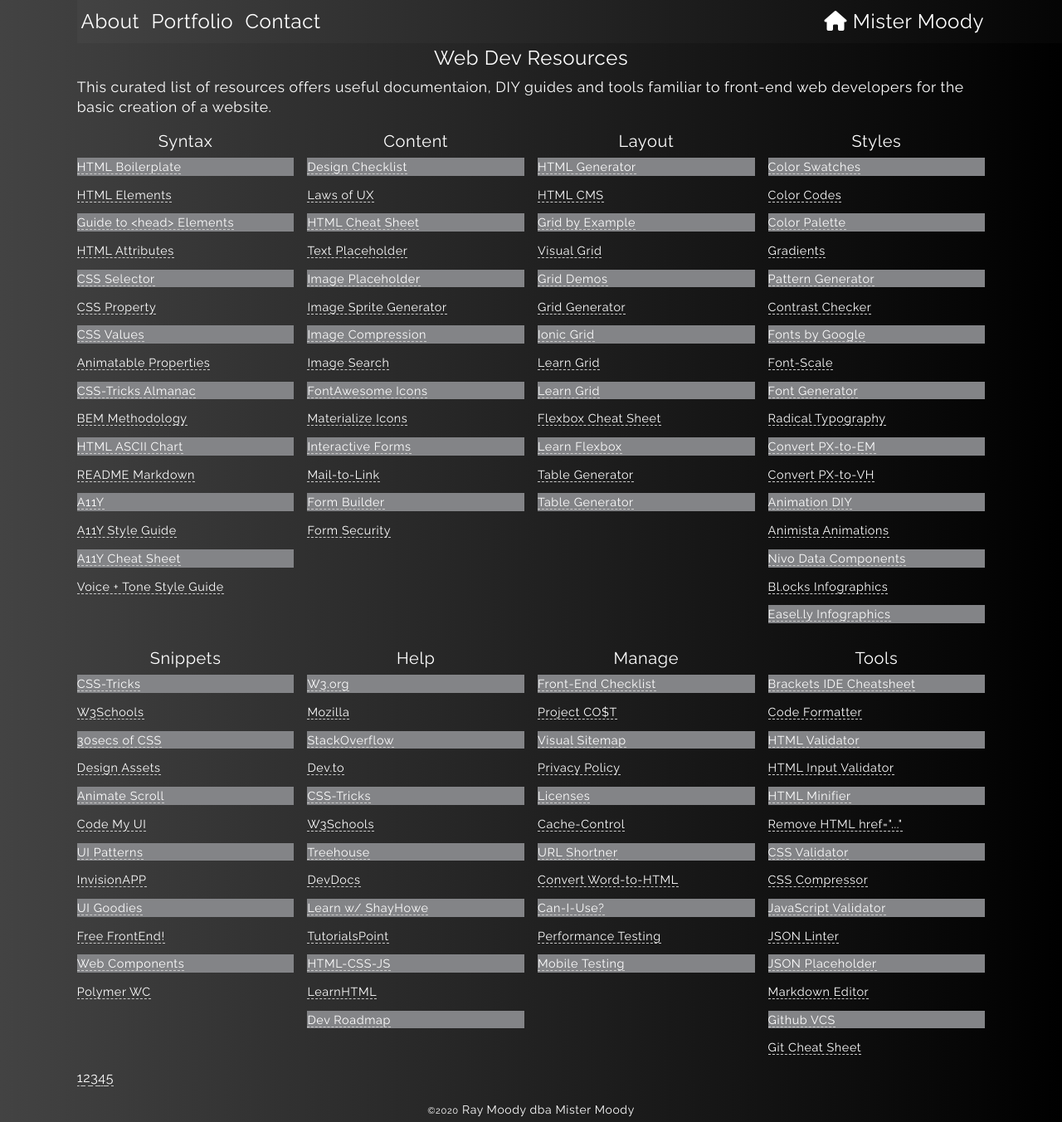
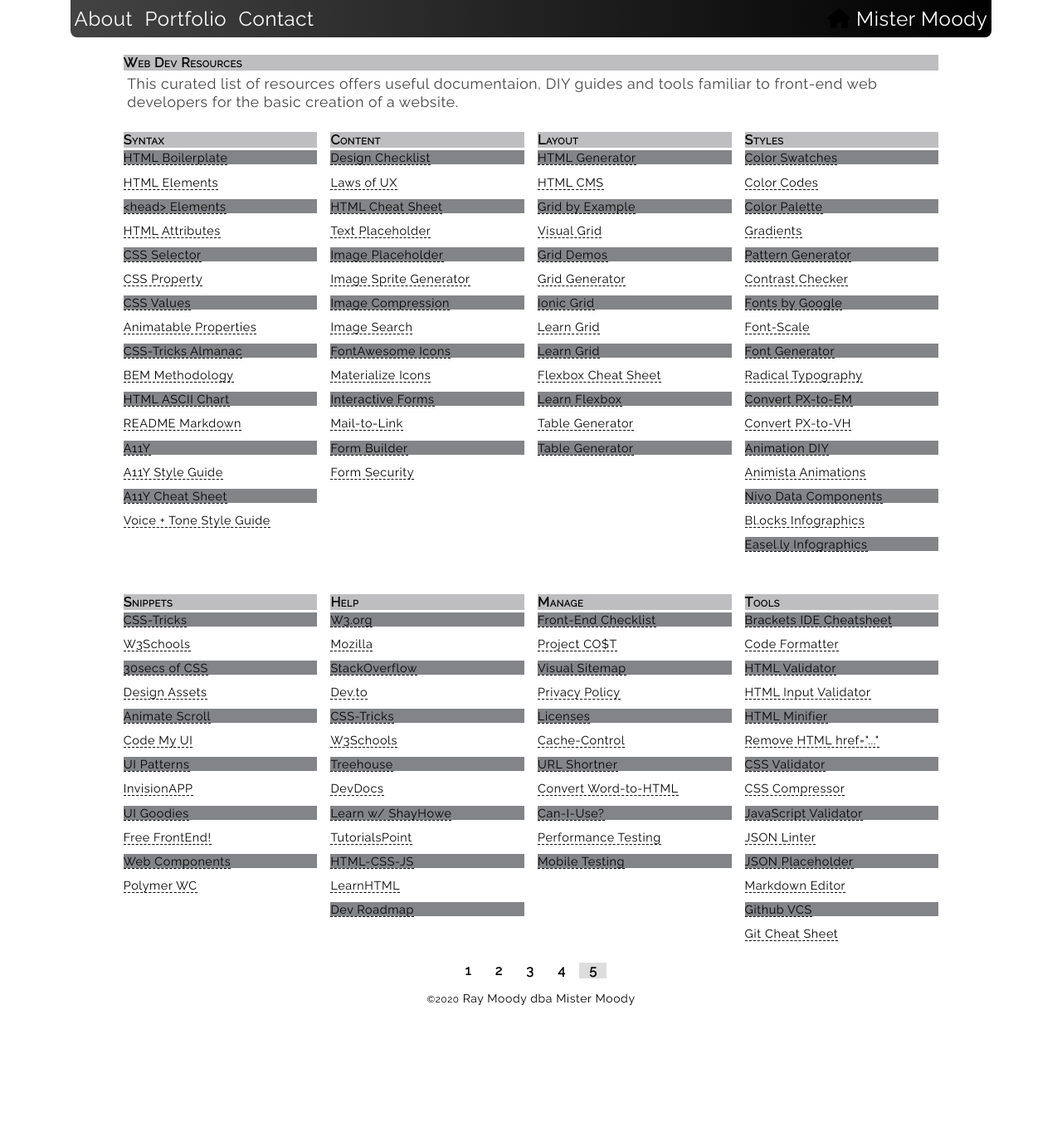
Before and after one commit to MisterMoody/mistermoody, a PHP site: page /mistermoody/webdesign/resources.php in a window 1280 px wide. Shown: the whole page at 83% size. After the commit the page ends 1212 px from the top, so only its background shows below. Run offline with PHP 8.4, Linux system fonts and the light colour scheme; some libraries are stand-ins or nearby versions.

Commit message:
Update webdesign/resources page to Accept webdesignHeader.php

```diff
--- a/css/grid.css
+++ b/css/grid.css
@@ -622,11 +622,18 @@ h2.res__sectionTitle + div {margin-bottom: 0.4em;}
   }
 }
 
+/**/
+/**/
+/* ============================================ */
 
 
-/**/
-/**/
-/* portfolio/WEBDESIGN */
+
+
+
+/* ============================================ */
+/* 3. WEBDESIGN/ ============================== */
+/* ============================================ */
+/* WEBDESIGN/index MAIN-STYLES */
 .chapter__Book {
   background-color: transparent;
   display: grid;
@@ -663,8 +670,6 @@ div.chapter__Date_Tag {
   grid-template-columns: 25vw repeat(auto-fill, minmax(44px, 170px));
   justify-content: space-between;
 }
-
-
 .chapter__Tags {      /* Article 'Headline' TAGS */
   margin: 0;
   display: grid;
@@ -680,7 +685,7 @@ div.chapter__Date_Tag {
   border-radius: 8px;
   box-shadow: 0px 1px 2px 0px  rgba(255,255,255,0.8);
 }
-@media only screen and (min-width: 768px) {
+@media only screen and (min-width: 800px) {
   .chapter__Book {
     display: grid;
     grid-template-rows: auto;
@@ -709,7 +714,6 @@ div.chapter__Date_Tag {
     grid-template-columns: 24vw repeat(auto-fill, minmax(44px, 200px));
     justify-content: space-between;
   }
-
   .chapter__Tags {
     margin: 0;
     display: grid;
@@ -723,59 +727,11 @@ div.chapter__Date_Tag {
     font-size: 0.8em;
   }
 }
+
+/* ============================================ */
 /* ============================================ */
 
 
-/* portfolio/WebDesign/RESOURCES */
-.resSyntax {grid-area: syntax;}
-.resContent {grid-area: contentRes;}
-.resLayout {grid-area: layout;}
-.resStyles {grid-area: styles;}
-.resSnippets {grid-area: snippets;}
-.resHelp {grid-area: helpRes;}
-.resManage {grid-area: manage;}
-.resTools {grid-area: tools;}
-.resourceGrid {
-  display: grid;
-  width: 100%;
-  grid-template-columns: repeat(2, 1fr);
-  grid-template-rows: minmax(20px, auto);
-  grid-template-areas:
-    "syntax contentRes"
-    "layout styles"
-    "snippets helpRes"
-    "manage tools";
-  grid-gap: 1em;
-}
-.resourceLink {
-  margin-bottom: 1em;
-  display: grid;
-  grid-template-columns: 1fr;
-  font-size: 0.84em;
-  grid-gap: 0.48em;
-}
-/* Alternate Background-Scheme */
-.resourceLink > span:nth-child(4n+1),
-.resourceLink > span:nth-child(4n+3) {
-  background-color:#838487;
-}
-@media only screen and (min-width: 800px) {
-  .resourceGrid {
-    display: grid;
-    width: 100%;
-    grid-template-columns: repeat(4, 1fr);
-    grid-template-rows: auto;
-    grid-template-areas:
-      "syntax contentRes layout styles"
-      "snippets helpRes manage tools";
-  }
-  .resourceLink {
-    font-size: 0.9em;
-  grid-gap: 0.84em;
-  }
-}
-/* ============================================ */
-/* ============================================ */
 
 
 /* ============================================ */
--- a/css/webdesignStyles.css
+++ b/css/webdesignStyles.css
@@ -348,23 +348,6 @@ ol.alpha {list-style-type: lower-alpha;}
 }
 /**********************/
 
-/* ============================================ */
-/* ============================================ */
-/* Lines 276 - 352 are for 'Semantic Markup'    */
-/*   GLOSSARY GRID    */
-.glossary {
-   width: 100%;
-   /*font-size: 0.80em;*/
-   margin: 0 auto;
-   padding: 0;
-   display: grid;
-   grid-template-rows: repeat(auto, 24px);
-   grid-template-columns: 4.2em 1fr;
-   grid-gap: 8px;
- }
-.glossary div:nth-child(even) {font-size: .88em;}
-.glossary div:nth-child(odd) {font-size: 1em;}
-
 /*Unicode Character Grid*/
 .characterGrid {
   margin: 0;
@@ -396,10 +379,77 @@ ol.alpha {list-style-type: lower-alpha;}
 /**//*******************************//**/
 
 
+/* ============================================ */
+/* ============================================ */
+/* webdesign/resources'    */
+/*   GLOSSARY GRID  (currently in semantic markup)  */
+.glossary {
+   width: 100%;
+   /*font-size: 0.80em;*/
+   margin: 0 auto;
+   padding: 0;
+   display: grid;
+   grid-template-rows: repeat(auto, 24px);
+   grid-template-columns: 4.2em 1fr;
+   grid-gap: 8px;
+ }
+.glossary div:nth-child(even) {font-size: .88em;}
+.glossary div:nth-child(odd) {font-size: 1em;}
+
+
+/* portfolio/WebDesign/RESOURCES */
+.resSyntax {grid-area: syntax;}
+.resContent {grid-area: contentRes;}
+.resLayout {grid-area: layout;}
+.resStyles {grid-area: styles;}
+.resSnippets {grid-area: snippets;}
+.resHelp {grid-area: helpRes;}
+.resManage {grid-area: manage;}
+.resTools {grid-area: tools;}
+.resourceGrid {
+  display: grid;
+  width: 100%;
+  grid-template-columns: repeat(2, 1fr);
+  grid-template-rows: minmax(20px, auto);
+  grid-template-areas:
+    "syntax contentRes"
+    "layout styles"
+    "snippets helpRes"
+    "manage tools";
+  grid-gap: 1em;
+}
+.resourceLink {
+  margin-bottom: 1em;
+  display: grid;
+  grid-template-columns: 1fr;
+  font-size: 0.84em;
+  grid-gap: 0.48em;
+}
+/* Alternate Background-Scheme */
+.resourceLink > span:nth-child(4n+1),
+.resourceLink > span:nth-child(4n+3) {
+  background-color:#838487;
+}
+@media only screen and (min-width: 800px) {
+  .resourceGrid {
+    display: grid;
+    width: 100%;
+    grid-template-columns: repeat(4, 1fr);
+    grid-template-rows: repeat(auto, 20px);
+    grid-template-areas:
+      "syntax contentRes layout styles"
+      "snippets helpRes manage tools";
+  }
+  .resourceLink {
+    font-size: 0.9em;
+  grid-gap: 0.84em;
+  }
+}
+/* ============================================ */
+/* ============================================ */
 
 
 .table {margin: 2px 6px;}
-
 /*Hide on Mobile >> Display in Desktop*/
 .hideMobile, span.hideMobile {display: none;}
 .hideDesktop, span.hideDesktop {display: contents;}
@@ -415,7 +465,7 @@ ol.alpha {list-style-type: lower-alpha;}
 
 
 /* ============================================ */
-/* 3. IMAGES + BUTTONS + CARDS + TABLES ======= */
+/*  IMAGES + BUTTONS + CARDS + TABLES ========= */
 /* ============================================ */
 img { /* Default */
   display: block;
--- a/webdesign/resources.php
+++ b/webdesign/resources.php
@@ -1,7 +1,7 @@
 <?php
 $pageTitle = "A Curated List of Front-End Web Development Resources by Ray Moody";
 $page = "Resources";
-include ("../inc/header.php");
+include ("../inc/webdesignHeader.php");
 ?>
 <!-- ************************************************** -->
 <!-- ************ <<WEB DESIGN KNOWLEDGE>> ************ -->
@@ -36,13 +36,13 @@ include ("../inc/header.php");
 
     <div class="resourceGrid">
       <div class="resSyntax">
-        <h5>Syntax</h5>
+        <h4>Syntax</h4>
         <div class="resourceLink">
           <span><a target="_blank" href="https://html5boilerplate.com/">HTML Boilerplate</a></span>
 
           <span><a target="_blank" href="https://developer.mozilla.org/en-US/docs/Web/HTML/Element">HTML Elements</a></span>
 
-          <span><a target="_blank" href="https://htmlhead.dev">Guide to &#60;head&#62; Elements</a></span>
+          <span><a target="_blank" href="https://htmlhead.dev">&#60;head&#62; Elements</a></span>
 
           <span><a target="_blank" href="https://www.w3schools.com/html/html_attributes.asp">HTML Attributes</a></span>
 
@@ -72,7 +72,7 @@ include ("../inc/header.php");
         </div>
       </div>
       <div class="resContent">
-        <h5>Content</h5>
+        <h4>Content</h4>
         <div class="resourceLink">
           <span><a target="_blank" href="https://www.checklist.design/">Design Checklist</a></span>
 
@@ -104,7 +104,7 @@ include ("../inc/header.php");
         </div>
       </div>
       <div class="resLayout">
-        <h5>Layout</h5>
+        <h4>Layout</h4>
         <div class="resourceLink">
           <span><a target="_blank" href="https://stitches.hyperyolo.com/">HTML Generator</a></span>
 
@@ -134,7 +134,7 @@ include ("../inc/header.php");
         </div>
       </div>
       <div class="resStyles">
-        <h5>Styles</h5>
+        <h4>Styles</h4>
         <div class="resourceLink">
           <span><a target="_blank" href="https://colordesigner.io/">Color Swatches</a></span>
 
@@ -172,7 +172,7 @@ include ("../inc/header.php");
         </div>
       </div>
       <div class="resSnippets">
-        <h5>Snippets</h5>
+        <h4>Snippets</h4>
         <div class="resourceLink">
           <span><a target="_blank" href="https://css-tricks.com/snippets/css/">CSS-Tricks</a></span>
 
@@ -200,7 +200,7 @@ include ("../inc/header.php");
         </div>
       </div>
       <div class="resHelp">
-        <h5>Help</h5>
+        <h4>Help</h4>
         <div class="resourceLink">
 
           <span><a target="_blank" href="https://w3.org">W3.org</a></span>
@@ -231,7 +231,7 @@ include ("../inc/header.php");
         </div>
       </div>
       <div class="resManage">
-        <h5>Manage</h5>
+        <h4>Manage</h4>
         <div class="resourceLink">
           <span><a target="_blank" href="https://frontendchecklist.io/">Front-End Checklist</a></span>
 
@@ -257,7 +257,7 @@ include ("../inc/header.php");
         </div>
       </div>
       <div class="resTools">
-        <h5>Tools</h5>
+        <h4>Tools</h4>
         <div class="resourceLink">
           <span><a target="_blank" href="https://lisacatalano.github.io/brackets_course/pc.html">Brackets IDE Cheatsheet</a></span>
 
```
